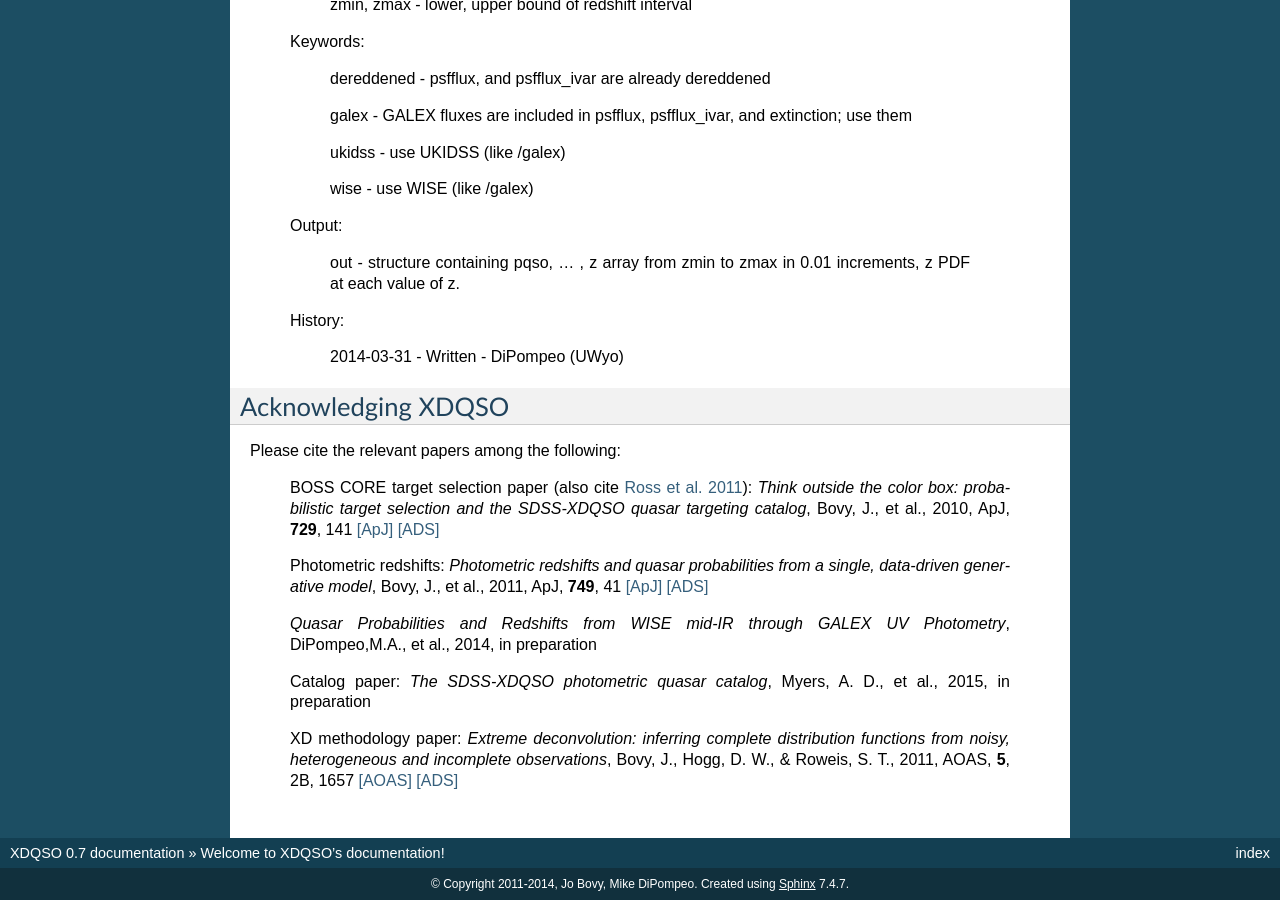
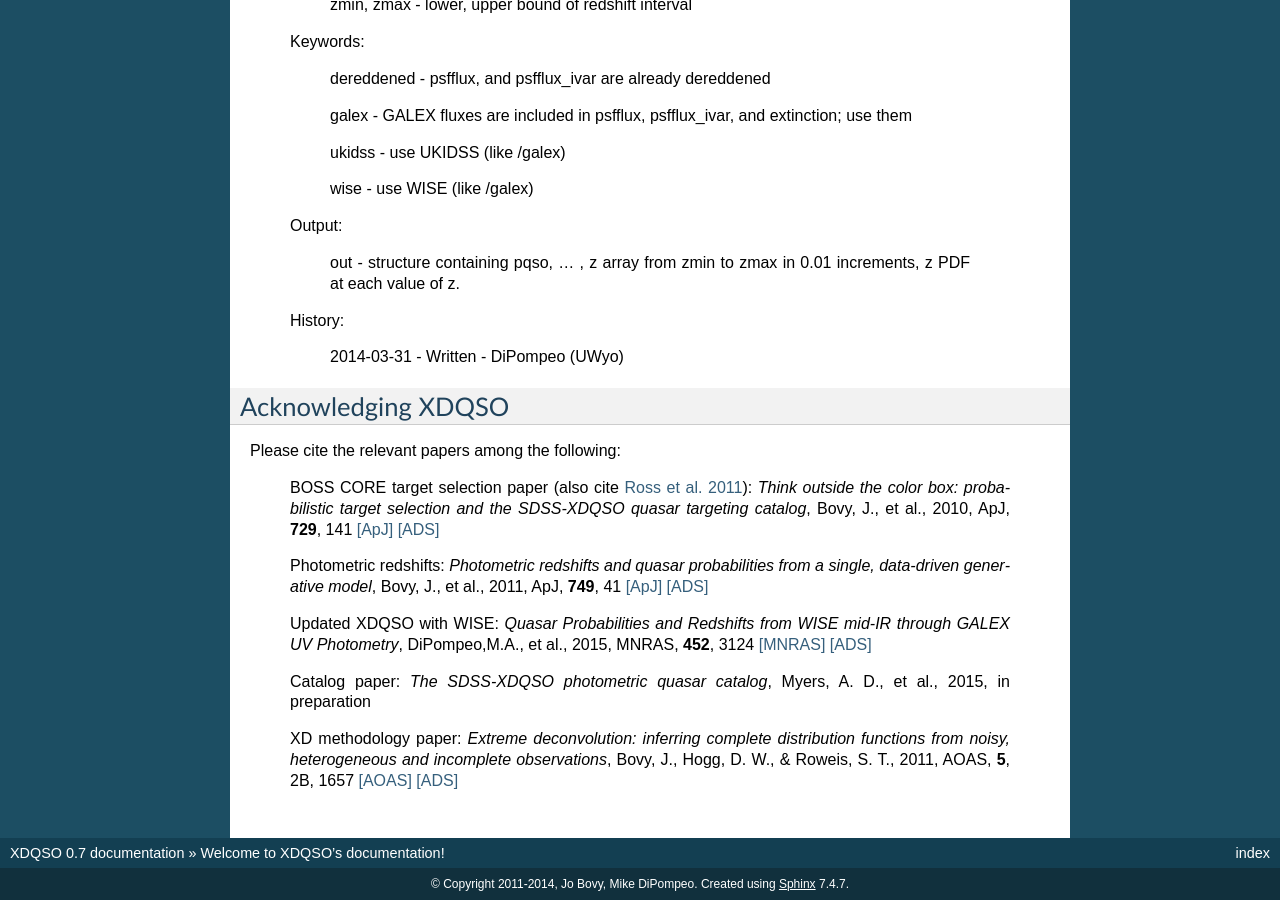
Before and after one commit to xdqso/xdqso, a Sphinx documentation site: the page built from doc/source/index.rst, in a window 1280 px wide and 900 px high, scrolled down 6785 px. Built offline with Sphinx 7.4.7, drawn with Linux system fonts in a browser that asks for light colours; formulas are drawn with MathJax 3.

Commit message:
Updated final XD+WISE paper reference and links.

```diff
--- a/doc/source/index.rst
+++ b/doc/source/index.rst
@@ -447,7 +447,7 @@ Please cite the relevant papers among the following:
        Photometric redshifts: *Photometric redshifts and quasar probabilities from a single, data-driven generative model*, Bovy, J., et al., 2011, ApJ, **749**, 41 `[ApJ] <http://dx.doi.org/10.1088/0004-637X/749/1/41>`_ `[ADS] <http://adsabs.harvard.edu/abs/2012ApJ...749...41B>`_
 
 
-       *Quasar Probabilities and Redshifts from WISE mid-IR through GALEX UV Photometry*, DiPompeo,M.A., et al., 2014, in preparation
+       Updated XDQSO with WISE: *Quasar Probabilities and Redshifts from WISE mid-IR through GALEX UV Photometry*, DiPompeo,M.A., et al., 2015, MNRAS, **452**, 3124 `[MNRAS] <http://mnras.oxfordjournals.org/content/452/3/3124.abstract?sid=83302a57-9e69-41be-a8a6-5f92fa1ca0d1>`_ `[ADS] <http://adsabs.harvard.edu/abs/2015MNRAS.452.3124D>`_
 
 
        Catalog paper: *The SDSS-XDQSO photometric quasar catalog*, Myers, A. D., et al., 2015, in preparation
```
